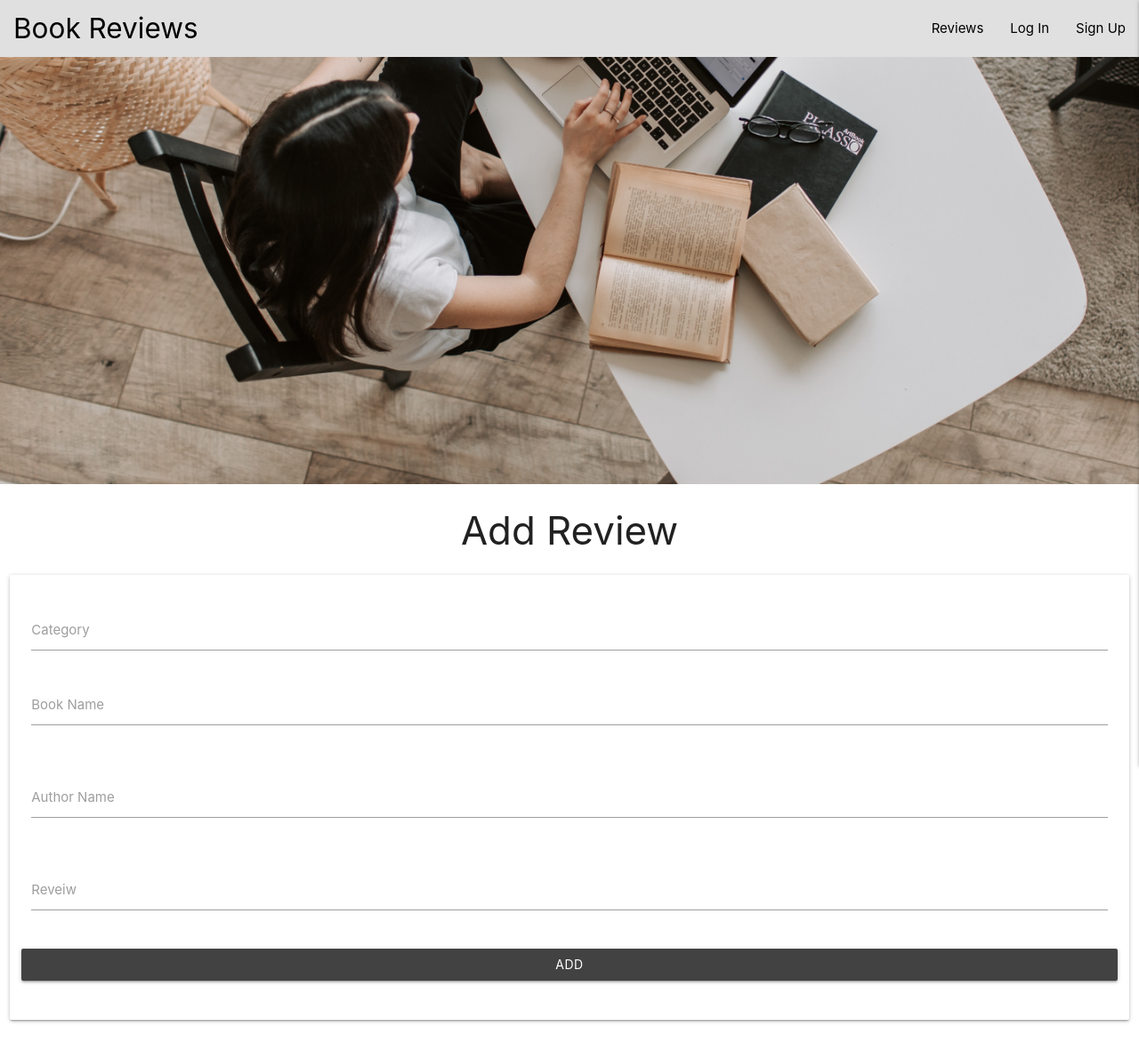
After one commit to ahmedaboujeeb/book-reviews-m3, a Flask app: page /add_review in a window 1280 px wide. The commit adds this page. Shown: the whole page at 89% size. Run offline with Flask 2, Linux system fonts and the light colour scheme; some libraries are stand-ins or nearby versions.

Commit message:
Add add review form

```diff
--- a/app.py
+++ b/app.py
@@ -90,6 +90,11 @@ def logout():
     session.pop("user")
     return redirect(url_for("login"))
 
+
+@app.route("/add_review", methods=["GET", "POST"])
+def add_review():
+    return render_template("add_review.html")
+
 if __name__ == "__main__":
     app.run(host=os.environ.get("IP"),
             port=int(os.environ.get("PORT")),
--- a/templates/account.html
+++ b/templates/account.html
@@ -10,7 +10,7 @@
         </div>
         <div class="card-action center-align">
             <span>
-          <a href="#">Add Review</a> |
+          <a href="{{ url_for('add_review') }}">Add Review</a> |
           <a href="{{ url_for('index') }}">Go to Reviews</a>
         </span>
         </div>
--- /dev/null
+++ b/templates/add_review.html
@@ -0,0 +1,40 @@
+{% extends "base.html" %}
+{% block content %}
+
+<h3 class="center-align">Add Review</h3>
+
+<div class="row">
+    <form class="col s12" method="POST" action="">
+        <div class="card-panel">
+            <div class="row">
+                <div class="input-field col s12">
+                    <input id="category_name" name="category_name" type="text" minlength="3" maxlength="15" pattern="^[a-zA-Z]{3,15}$" class="validate" required>
+                    <label for="category_name">Category</label>
+                </div>
+                <div class="input-field col s12">
+                    <input id="book_name" name="book_name" type="text" minlength="3" maxlength="15" pattern="^[a-zA-Z]{3,15}$" class="validate" required>
+                    <label for="book_name">Book Name</label>
+                </div>
+            </div>
+            <div class="row">
+                <div class="input-field col s12">
+                    <input id="author_name" type="text" name="author_name" minlength="3" maxlength="15" pattern="^[a-zA-Z0-9]{3,15}$" class="validate" required>
+                    <label for="author_name">Author Name</label>
+                </div>
+            </div>
+            <div class="row">
+                <div class="input-field col s12">
+                    <input id="review" type="text" name="review" minlength="3" maxlength="15" pattern="^[a-zA-Z0-9]{3,15}$" class="validate" required>
+                    <label for="review">Reveiw</label>
+                </div>
+            </div>
+            <div class="row">
+                <button class="btn waves-effect waves-light grey darken-3 col s12" type="submit" name="action">
+                    Add
+                  </button>
+            </div>
+        </div>
+    </form>
+</div>
+
+{% endblock %}
--- a/templates/base.html
+++ b/templates/base.html
@@ -22,7 +22,7 @@
                 <li><a class="black-text" href="{{ url_for('index') }}">Reviews</a></li>
                 {% if session.user %}
                 <li><a class="black-text" href="{{ url_for('account', username=session['user']) }}">Account</a></li>
-                <li><a class="black-text" href="">Add Review</a></li>
+                <li><a class="black-text" href="{{ url_for('add_review') }}">Add Review</a></li>
                 <li><a class="black-text" href="{{ url_for('logout') }}">Log Out</a></li>
                 {% else %}
                 <li><a class="black-text" href="{{ url_for('login') }}">Log In</a></li>
@@ -34,10 +34,9 @@
 
           <ul class="sidenav" id="mobile-demo">
             <li><a class="black-text" href="{{ url_for('index') }}">Reviews</a></li>
-            <li><a class="black-text" href="{{ url_for('index') }}">Reviews</a></li>
             {% if session.user %}
             <li><a class="black-text" href="{{ url_for('account', username=session['user']) }}">Account</a></li>
-            <li><a class="black-text" href="">Add Review</a></li>
+            <li><a class="black-text" href="{{ url_for('add_review') }}">Add Review</a></li>
             <li><a class="black-text" href="{{ url_for('logout') }}">Log Out</a></li>
             {% else %}
             <li><a class="black-text" href="{{ url_for('login') }}">Log In</a></li>
```
